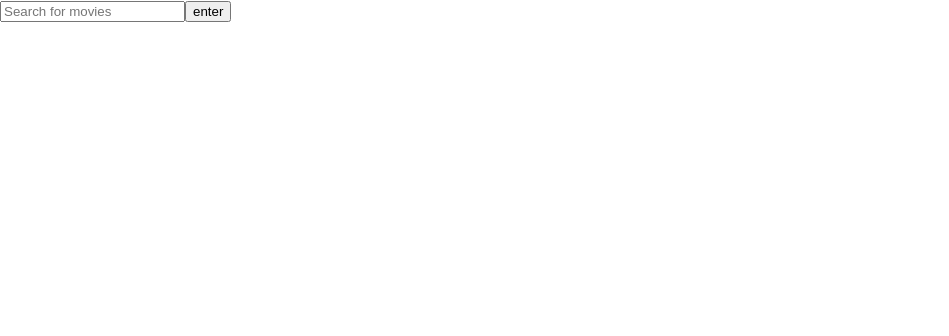
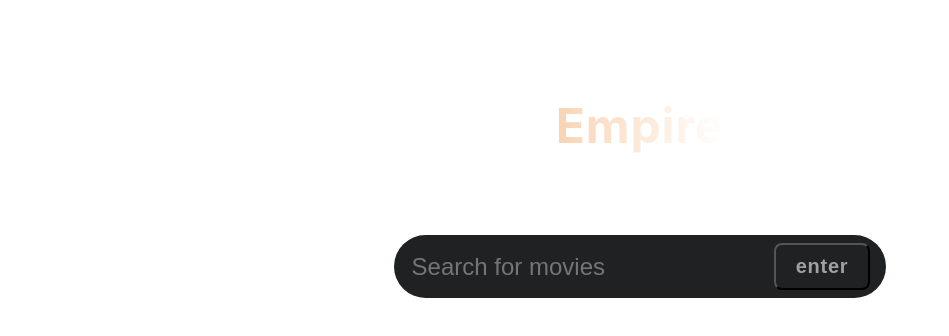
Before and after one commit to Charles1403/Empire, a React (Create React App) app: page / in a window 1280 px wide. Shown: the top 336 px of the page, without its empty margins (0-949 px from the left). Built offline with nearby package versions, Linux system fonts and the light colour scheme.

Commit message:
style: add search input and button style

```diff
--- a/src/App.js
+++ b/src/App.js
@@ -6,6 +6,7 @@ function App() {
 
   return (
     <div className='App'>
+      <h1>Empire</h1>
        <div className="search">
         <input
           value={searchTerm}
--- a/src/index.css
+++ b/src/index.css
@@ -11,3 +11,65 @@ code {
   font-family: source-code-pro, Menlo, Monaco, Consolas, 'Courier New',
     monospace;
 }
+
+.App {
+  padding: 4rem;
+  display: flex;
+  justify-content: center;
+  align-items: center;
+  flex-direction: column;
+}
+
+h1 {
+  font-size: 3rem;
+  letter-spacing: 0.9px;
+  background: linear-gradient(
+    90deg,
+    rgba(249, 211, 180, 1) 0%,
+    rgba(249, 211, 180, 0) 100%
+  );
+  background-clip: text;
+  -webkit-background-clip: text;
+  -webkit-text-fill-color: transparent;
+  width: fit-content;
+}
+
+.search {
+  width: 40%;
+  margin: 3rem 0 1rem;
+
+  display: flex;
+  align-items: center;
+  justify-content: center;
+
+  padding: 0.5rem 1rem;
+  border-radius: 3rem;
+  background: #1f2123;
+}
+
+.search input {
+  flex: 1;
+  border: none;
+  font-size: 1.5rem;
+  font-family: "Raleway", sans-serif;
+  font-weight: 500;
+  padding-right: 1rem;
+
+  outline: none;
+  color: #a1a1a1;
+  background: #1f2123;
+}
+
+
+.search button {
+  padding: 10px 20px;
+  border-radius: 0.5rem;
+  margin-left: 15px;
+  color: #a1a1a1;
+  font-family: "Raleway", sans-serif;
+  font-weight: 900;
+  letter-spacing: 0.75px;
+  font-size: 1.25rem;
+  cursor: pointer;
+  background: #1f2123;
+}
```
